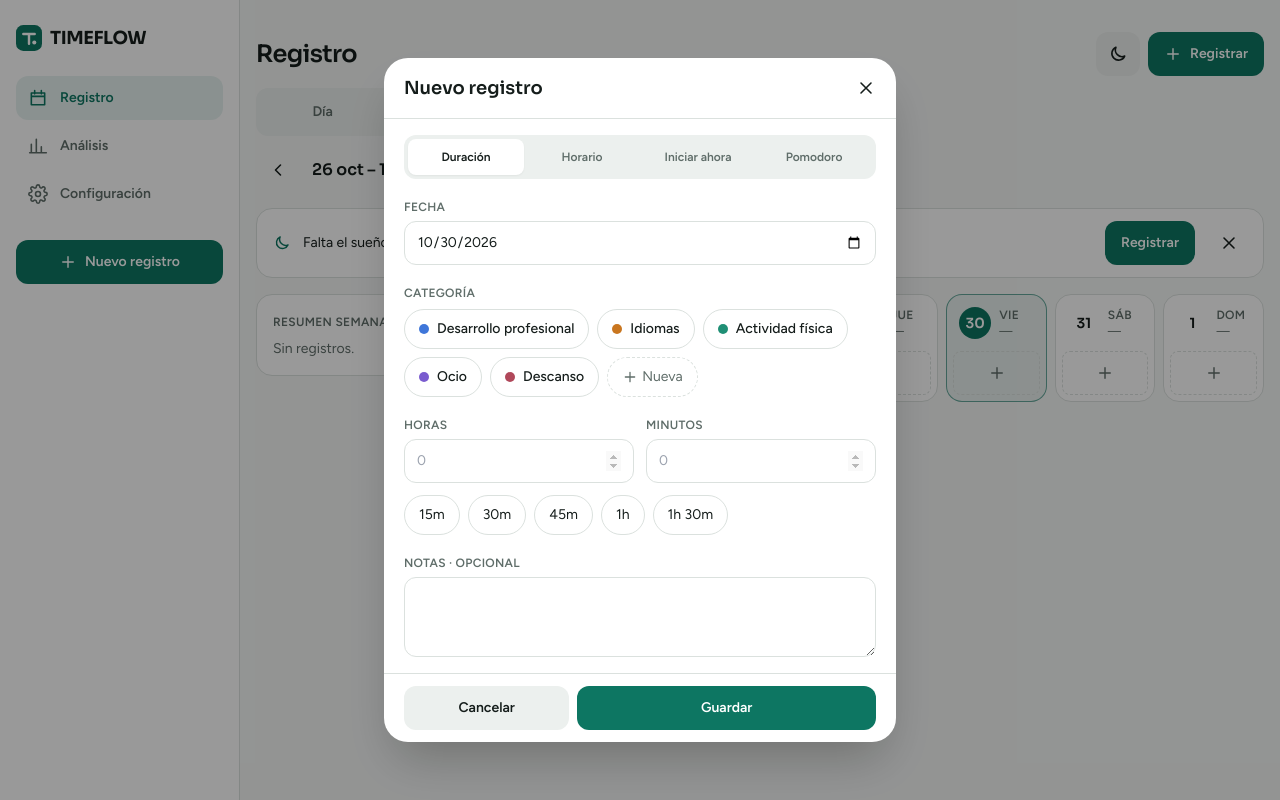
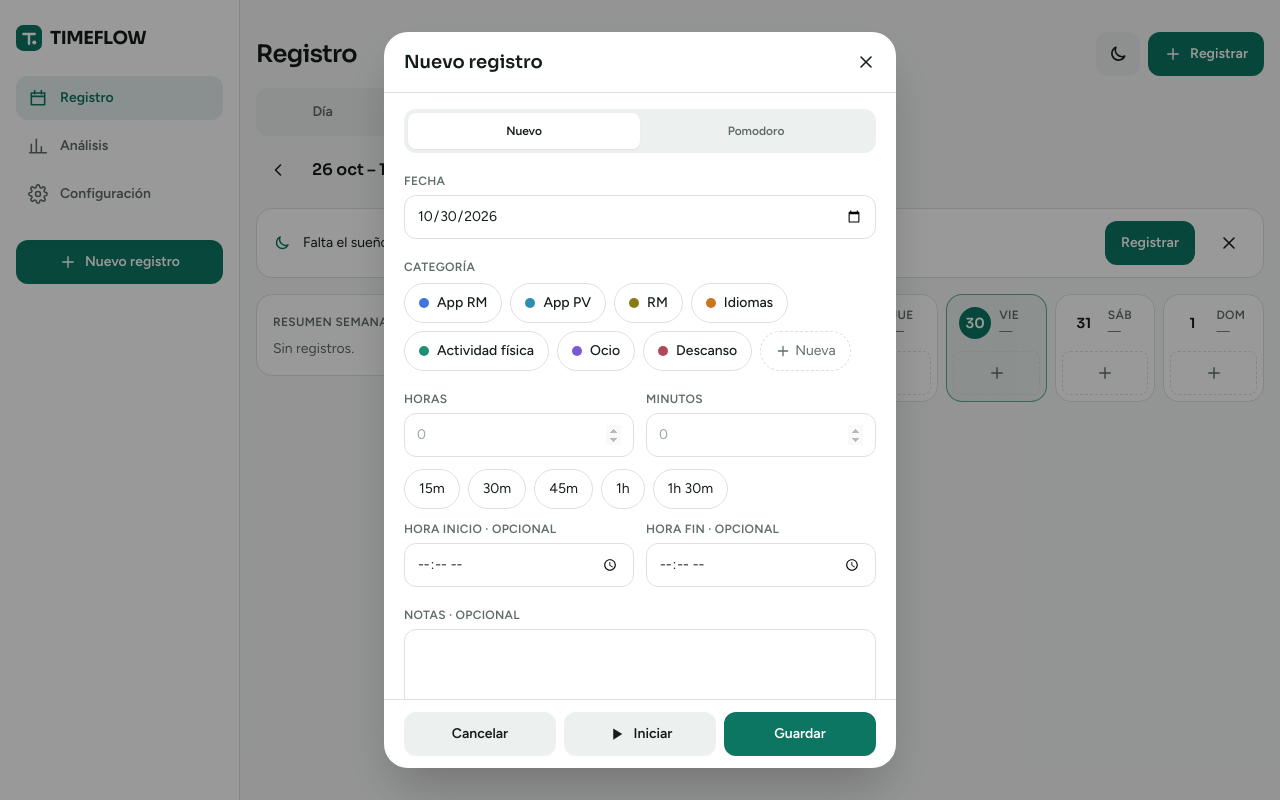
Before and after one commit to PabliVM/TIMEflow, a Next.js app: page / in a window 1280 px wide. Both pictures are taken after a click on the button "Nuevo registro". Built offline with nearby package versions, Linux system fonts and the light colour scheme.

Commit message:
Formulario Nuevo unificado, cronómetro fijo arriba y categorías App RM/App PV/RM
Co-Authored-By: Claude Opus 5.5 <noreply@anthropic.com>
Claude-Session: https://claude.ai/code/session_0124qFp3G6Na1Y9tDcaPquLH

```diff
--- /dev/null
+++ b/src/data/migrations.ts
@@ -0,0 +1,42 @@
+import { CATEGORY_COLORS } from '@/domain/hierarchy';
+import { uuid } from '@/domain/ids';
+import { SEED_VERSION } from '@/domain/seed';
+import type { Snapshot } from '@/domain/types';
+import type { Op } from './repository';
+
+const lower = (s: string) => s.toLocaleLowerCase('es');
+
+/** v2: sustituye "Desarrollo profesional" por App RM, App PV y RM. Conserva históricos. */
+export function migrationOps(s: Snapshot, now = new Date().toISOString()): Op[] {
+  if ((s.settings.seedVersion ?? 1) >= SEED_VERSION) return [];
+  const ops: Op[] = [];
+  const old = s.categories.find((c) => lower(c.name) === 'desarrollo profesional');
+  if (old) {
+    const used = s.entries.some((e) => e.categoryId === old.id) || s.goals.some((g) => g.categoryId === old.id);
+    if (used) {
+      ops.push({ type: 'put', store: 'categories', value: { ...old, archived: true, updatedAt: now } });
+    } else {
+      const acts = s.activities.filter((a) => a.categoryId === old.id);
+      const actIds = new Set(acts.map((a) => a.id));
+      const subs = s.subactivities.filter((x) => actIds.has(x.activityId));
+      const subIds = new Set(subs.map((x) => x.id));
+      ops.push({ type: 'delete', store: 'categories', key: old.id });
+      acts.forEach((a) => ops.push({ type: 'delete', store: 'activities', key: a.id }));
+      subs.forEach((x) => ops.push({ type: 'delete', store: 'subactivities', key: x.id }));
+      s.goalLinks
+        .filter((l) => (l.activityId && actIds.has(l.activityId)) || (l.subactivityId && subIds.has(l.subactivityId)))
+        .forEach((l) => ops.push({ type: 'delete', store: 'goalLinks', key: l.id }));
+    }
+  }
+  const min = s.categories.reduce((m, c) => Math.min(m, c.sortOrder), 0);
+  [['App RM', CATEGORY_COLORS[0]], ['App PV', CATEGORY_COLORS[5]], ['RM', CATEGORY_COLORS[6]]].forEach(([name, color], i) => {
+    if (s.categories.some((c) => lower(c.name) === lower(name))) return;
+    ops.push({
+      type: 'put',
+      store: 'categories',
+      value: { id: uuid(), name, color, sortOrder: min - 3 + i, archived: false, createdAt: now, updatedAt: now },
+    });
+  });
+  ops.push({ type: 'put', store: 'settings', value: { ...s.settings, seedVersion: SEED_VERSION } });
+  return ops;
+}
--- a/src/domain/seed.ts
+++ b/src/domain/seed.ts
@@ -2,9 +2,13 @@ import { uuid } from './ids';
 import type { Activity, Category, Snapshot, Subactivity } from './types';
 import { DEFAULT_SETTINGS, SCHEMA_VERSION } from './types';
 
+export const SEED_VERSION = 2;
+
 /** Estructura inicial de categorías (configuración, no registros). */
 const TREE: [string, string, [string, string[]][]][] = [
-  ['Desarrollo profesional', '#3F76D9', [['Programación', ['SAVEQ', 'YourDate']], ['Trabajo', ['Reuniones']]]],
+  ['App RM', '#3F76D9', []],
+  ['App PV', '#2C8FB0', []],
+  ['RM', '#8A7A12', []],
   ['Idiomas', '#C9761F', [['Inglés', ['Reading', 'Speaking']], ['Francés', ['Vocabulario']]]],
   ['Actividad física', '#1F8F75', [['Gimnasio', ['Pecho', 'Tríceps', 'Hombros']], ['Calistenia', ['Muscle-up', 'Handstand']]]],
   ['Ocio', '#7A5CCF', [['Golf', ['Campo', 'Práctica']], ['Lectura', []]]],
@@ -17,7 +21,7 @@ export function buildSeed(now = new Date()): Snapshot {
   const categories: Category[] = [];
   const activities: Activity[] = [];
   const subactivities: Subactivity[] = [];
-  const settings = { ...DEFAULT_SETTINGS };
+  const settings = { ...DEFAULT_SETTINGS, seedVersion: SEED_VERSION };
   TREE.forEach(([name, color, acts], ci) => {
     const c: Category = { ...base, id: uuid(), name, color, sortOrder: ci };
     categories.push(c);
--- a/src/domain/types.ts
+++ b/src/domain/types.ts
@@ -119,6 +119,8 @@ export interface Settings {
   sleepCategoryId?: ID;
   sleepActivityId?: ID;
   sleepSubactivityId?: ID;
+  /** Versión de la estructura inicial aplicada (migraciones de categorías). */
+  seedVersion?: number;
 }
 
 export interface Snapshot {
--- a/src/state/store.tsx
+++ b/src/state/store.tsx
@@ -3,6 +3,7 @@
 import { createContext, useCallback, useContext, useEffect, useMemo, useRef, useState } from 'react';
 import type { ReactNode } from 'react';
 import { applyOps, createRepository } from '@/data';
+import { migrationOps } from '@/data/migrations';
 import type { Op, Repository } from '@/data';
 import { groupSubsByEntry } from '@/domain/entries';
 import { buildLookup, bySort, isDuplicateName, nextSortOrder, normalizeName } from '@/domain/hierarchy';
@@ -76,6 +77,11 @@ export function StoreProvider({ children, fallback }: { children: ReactNode; fal
     if (!s) {
       s = buildSeed();
       await r.replaceAll(s);
+    }
+    const ops = migrationOps(s);
+    if (ops.length) {
+      await r.apply(ops);
+      s = applyOps(s, ops);
     }
     setSnapshot(s);
   }, []);
--- a/src/ui/TimeflowApp.tsx
+++ b/src/ui/TimeflowApp.tsx
@@ -95,15 +95,23 @@ function Shell() {
         >
           <Icon name="plus" size={18} /> Nuevo registro
         </button>
-        <div className="mt-auto">
-          <TimerBar variant="sidebar" />
-        </div>
       </aside>
 
+      <div className="min-w-0 flex-1">
+      {hasTimer && (
+        <div
+          className="sticky top-0 z-30 border-b border-line bg-bg/90 pb-2 pt-[calc(0.5rem+env(safe-area-inset-top,0px))] backdrop-blur lg:px-8"
+          style={{ paddingLeft: 'max(0.75rem, env(safe-area-inset-left, 0px))', paddingRight: 'max(0.75rem, env(safe-area-inset-right, 0px))' }}
+        >
+          <div className="mx-auto max-w-7xl">
+            <TimerBar />
+          </div>
+        </div>
+      )}
       <main
         className={cx(
-          'mx-auto w-full min-w-0 max-w-7xl px-4 pt-[calc(1rem+env(safe-area-inset-top,0px))] lg:px-8 lg:pb-10 lg:pt-8',
-          hasTimer ? 'pb-48' : 'pb-32',
+          'mx-auto w-full min-w-0 max-w-7xl px-4 pb-32 lg:px-8 lg:pb-10',
+          hasTimer ? 'pt-4 lg:pt-6' : 'pt-[calc(1rem+env(safe-area-inset-top,0px))] lg:pt-8',
         )}
         style={{ paddingLeft: 'max(1rem, env(safe-area-inset-left, 0px))', paddingRight: 'max(1rem, env(safe-area-inset-right, 0px))' }}
       >
@@ -116,11 +124,12 @@ function Shell() {
         {mod === 'analisis' && <AnalysisView />}
         {mod === 'configuracion' && <SettingsView />}
       </main>
+      </div>
 
-      {/* Móvil: FAB + temporizador + navegación inferior */}
+      {/* Móvil: FAB + navegación inferior */}
       <div className="pointer-events-none fixed inset-x-0 bottom-0 z-40 lg:hidden">
         <div className="pointer-events-auto flex flex-col gap-2 px-3 pb-2" style={{ paddingLeft: 'max(0.75rem, env(safe-area-inset-left, 0px))', paddingRight: 'max(0.75rem, env(safe-area-inset-right, 0px))' }}>
-          {mod === 'registro' && !hasTimer && (
+          {mod === 'registro' && (
             <button
               type="button"
               aria-label="Nuevo registro"
@@ -129,23 +138,6 @@ function Shell() {
             >
               <Icon name="plus" size={26} />
             </button>
-          )}
-          {hasTimer && (
-            <div className="flex items-end gap-2">
-              <div className="min-w-0 flex-1">
-                <TimerBar variant="mobile" />
-              </div>
-              {mod === 'registro' && (
-                <button
-                  type="button"
-                  aria-label="Nuevo registro"
-                  onClick={() => ui.openEntryForm({})}
-                  className="flex h-[3.75rem] w-14 shrink-0 items-center justify-center rounded-2xl bg-accent text-accentfg shadow-lg"
-                >
-                  <Icon name="plus" size={24} />
-                </button>
-              )}
-            </div>
           )}
         </div>
         <nav
--- a/src/ui/entry/EntryForm.tsx
+++ b/src/ui/entry/EntryForm.tsx
@@ -1,6 +1,6 @@
 'use client';
 
-import { useMemo, useState } from 'react';
+import { useState } from 'react';
 import { computeRange, validateEntry } from '@/domain/entries';
 import { formatDuration } from '@/domain/format';
 import { uuid } from '@/domain/ids';
@@ -13,7 +13,7 @@ import type { EntryFormRequest } from '../ui-context';
 import { HierarchyPicker } from './HierarchyPicker';
 import type { Selection } from './HierarchyPicker';
 
-type Tab = 'duration' | 'range' | 'timer' | 'pomodoro';
+type Tab = 'new' | 'pomodoro';
 const QUICK = [15, 30, 45, 60, 90];
 
 export function EntryForm() {
@@ -27,69 +27,68 @@ function EntryFormInner({ req }: { req: EntryFormRequest }) {
   const ui = useUI();
   const { snapshot, subsByEntry } = store;
   const existing = req.entryId ? snapshot.entries.find((e) => e.id === req.entryId) : undefined;
-  const lockedTimes = existing && (existing.method === 'timer' || existing.method === 'pomodoro');
+  const lockedTimes = !!existing && (existing.method === 'timer' || existing.method === 'pomodoro');
 
   const [id] = useState(() => existing?.id ?? uuid());
-  const [tab, setTab] = useState<Tab>(() => (existing ? (existing.startAt ? 'range' : 'duration') : (req.method ?? 'duration')));
+  const [tab, setTab] = useState<Tab>(req.method === 'pomodoro' && !existing ? 'pomodoro' : 'new');
   const [date, setDate] = useState(existing?.date ?? req.date ?? todayKey());
   const [sel, setSel] = useState<Selection>(() => ({
     categoryId: existing?.categoryId,
     activityId: existing?.activityId,
     subs: (existing ? (subsByEntry.get(existing.id) ?? []) : []).map((l) => ({ subactivityId: l.subactivityId, durationSeconds: l.durationSeconds })),
   }));
-  const initMin = existing && !existing.startAt ? Math.round(existing.durationSeconds / 60) : 0;
-  const [hours, setHours] = useState(existing && !existing.startAt ? String(Math.floor(initMin / 60)) : '');
-  const [minutes, setMinutes] = useState(existing && !existing.startAt ? String(initMin % 60) : '');
+  const initMin = existing ? Math.round(existing.durationSeconds / 60) : 0;
+  const [hours, setHours] = useState(existing ? String(Math.floor(initMin / 60)) : '');
+  const [minutes, setMinutes] = useState(existing ? String(initMin % 60) : '');
   const [start, setStart] = useState(existing?.startAt ? timeOfDay(existing.startAt) : '');
   const [end, setEnd] = useState(existing?.endAt ? timeOfDay(existing.endAt) : '');
-  const initRange = existing?.startAt && existing.endAt ? (new Date(existing.endAt).getTime() - new Date(existing.startAt).getTime()) / 1000 : 0;
-  const [effective, setEffective] = useState(
-    existing?.startAt && Math.abs(initRange - existing.durationSeconds) > 30 ? String(Math.round(existing.durationSeconds / 60)) : '',
-  );
   const [goalId, setGoalId] = useState(existing?.goalId ?? '');
   const [notes, setNotes] = useState(existing?.notes ?? '');
   const [pomo, setPomo] = useState(String(snapshot.settings.pomodoroDurations[0] ?? 25));
   const [errors, setErrors] = useState<string[]>([]);
   const [busy, setBusy] = useState(false);
 
-  const range = useMemo(() => (tab === 'range' ? computeRange(date, start, end) : null), [tab, date, start, end]);
+  const range = start && end ? computeRange(date, start, end) : null;
   const goals = snapshot.goals.filter((g) => !g.archived || g.id === goalId);
+  const timerActive = !!snapshot.timer;
 
-  const tabs: { value: Tab; label: string }[] = existing
-    ? lockedTimes
-      ? [{ value: 'range', label: 'Horario' }]
-      : [{ value: 'duration', label: 'Duración' }, { value: 'range', label: 'Horario' }]
-    : [
-        { value: 'duration', label: 'Duración' },
-        { value: 'range', label: 'Horario' },
-        { value: 'timer', label: 'Iniciar ahora' },
-        { value: 'pomodoro', label: 'Pomodoro' },
-      ];
+  const setDuration = (totalMin: number) => {
+    setHours(String(Math.floor(totalMin / 60)));
+    setMinutes(String(totalMin % 60));
+  };
+
+  /** Al completar inicio y final, la duración se rellena con el intervalo. */
+  const setTimes = (s: string, e: string) => {
+    setStart(s);
+    setEnd(e);
+    const r = s && e ? computeRange(date, s, e) : null;
+    if (r) setDuration(Math.round(r.seconds / 60));
+  };
 
   const close = () => ui.closeAll();
 
   const save = async () => {
     if (busy) return;
-    let durationSeconds = 0;
+    const typed = Math.round((Number(hours || 0) * 60 + Number(minutes || 0)) * 60);
+    let durationSeconds = typed;
     let startAt: string | undefined;
     let endAt: string | undefined;
     const errs: string[] = [];
-    if (tab === 'duration') {
-      durationSeconds = Math.round((Number(hours || 0) * 60 + Number(minutes || 0)) * 60);
-    } else {
-      if (!range) errs.push('Indica una hora de inicio y otra de finalización distintas.');
+    if (start || end || lockedTimes) {
+      if (!range) errs.push('Indica hora de inicio y final distintas, o deja ambas vacías.');
       else {
         startAt = range.startAt;
         endAt = range.endAt;
-        durationSeconds = effective ? Math.round(Number(effective) * 60) : range.seconds;
-        if (durationSeconds > range.seconds) errs.push('La duración efectiva no puede superar el intervalo.');
+        durationSeconds = typed || range.seconds;
+        if (durationSeconds > range.seconds) errs.push('La duración no puede superar el intervalo entre inicio y final.');
       }
     }
     errs.push(...validateEntry({ categoryId: sel.categoryId, durationSeconds, subactivities: sel.subs }));
     if (errs.length) return setErrors(errs);
-    const method: EntryMethod = existing && existing.method !== 'duration' && existing.method !== 'range' ? existing.method : (tab as EntryMethod);
+    const method: EntryMethod =
+      existing && existing.method !== 'duration' && existing.method !== 'range' ? existing.method : startAt ? 'range' : 'duration';
     const t = nowIso();
-    const entry: TimeEntry = {
+    const entry = {
       ...(existing ?? { createdAt: t, timeZone: localTimeZone() }),
       id,
       date,
@@ -129,8 +128,8 @@ function EntryFormInner({ req }: { req: EntryFormRequest }) {
         tab === 'pomodoro' ? 'pomodoro' : 'normal',
         planned,
       );
+      ui.toast('Cronómetro iniciado');
       close();
-      ui.setTimerOpen(true);
     } catch (e) {
       setErrors([e instanceof UserError ? e.message : 'No se pudo iniciar.']);
     } finally {
@@ -138,50 +137,51 @@ function EntryFormInner({ req }: { req: EntryFormRequest }) {
     }
   };
 
-  const isTimer = tab === 'timer' || tab === 'pomodoro';
-  const timerBlocked = isTimer && !!snapshot.timer;
-
   return (
     <Sheet
       open
       onClose={close}
       title={existing ? 'Editar registro' : 'Nuevo registro'}
       footer={
-        <>
-          <Button className="flex-1" onClick={close}>
-            Cancelar
-          </Button>
-          {isTimer ? (
-            <Button className="flex-[2]" variant="primary" icon="play" onClick={startTimer} disabled={busy || timerBlocked}>
-              {tab === 'pomodoro' ? 'Iniciar pomodoro' : 'Iniciar ahora'}
-            </Button>
-          ) : (
-            <Button className="flex-[2]" variant="primary" onClick={save} disabled={busy}>
-              Guardar
-            </Button>
-          )}
-        </>
+        tab === 'pomodoro' ? (
+          <>
+            <Button className="flex-1" onClick={close}>Cancelar</Button>
+            <Button className="flex-[2]" variant="primary" icon="play" onClick={startTimer} disabled={busy || timerActive}>Iniciar pomodoro</Button>
+          </>
+        ) : (
+          <>
+            <Button className="flex-1" onClick={close}>Cancelar</Button>
+            {!existing && (
+              <Button className="flex-1" icon="play" onClick={startTimer} disabled={busy || timerActive} title="Empieza a cronometrar ahora">
+                Iniciar
+              </Button>
+            )}
+            <Button className="flex-1" variant="primary" onClick={save} disabled={busy}>Guardar</Button>
+          </>
+        )
       }
     >
       <div className="flex flex-col gap-5">
-        {tabs.length > 1 && <Segmented value={tab} onChange={(v) => { setTab(v); setErrors([]); }} options={tabs} size="sm" />}
-
-        {timerBlocked && (
-          <div className="rounded-xl bg-warn/15 p-3 text-sm">
-            Ya hay un temporizador activo.{' '}
-            <button type="button" className="font-semibold underline" onClick={() => { close(); ui.setTimerOpen(true); }}>
-              Ver temporizador
-            </button>
-          </div>
+        {!existing && (
+          <Segmented
+            value={tab}
+            onChange={(v) => { setTab(v); setErrors([]); }}
+            options={[{ value: 'new', label: 'Nuevo' }, { value: 'pomodoro', label: 'Pomodoro' }]}
+            size="sm"
+          />
         )}
 
-        {!isTimer && (
+        {timerActive && !existing && (
+          <p className="rounded-xl bg-warn/15 p-3 text-sm">Ya hay un cronómetro en marcha: finalízalo desde la barra superior para iniciar otro.</p>
+        )}
+
+        {tab === 'new' && (
           <Field label="Fecha">{(fid) => <Input id={fid} type="date" value={date} onChange={(e) => e.target.value && setDate(e.target.value)} />}</Field>
         )}
 
         <HierarchyPicker value={sel} onChange={setSel} />
 
-        {tab === 'duration' && (
+        {tab === 'new' && (
           <div className="flex flex-col gap-3">
             <div className="grid grid-cols-2 gap-3">
               <Field label="Horas">{(fid) => <Input id={fid} type="number" inputMode="numeric" min={0} max={24} value={hours} onChange={(e) => setHours(e.target.value)} placeholder="0" />}</Field>
@@ -189,38 +189,21 @@ function EntryFormInner({ req }: { req: EntryFormRequest }) {
             </div>
             <div className="flex flex-wrap gap-2">
               {QUICK.map((m) => (
-                <button
-                  key={m}
-                  type="button"
-                  onClick={() => { setHours(String(Math.floor(m / 60))); setMinutes(String(m % 60)); }}
-                  className="min-h-10 rounded-full border border-line px-3.5 text-sm hover:bg-surface2"
-                >
+                <button key={m} type="button" onClick={() => setDuration(m)} className="min-h-10 rounded-full border border-line px-3.5 text-sm hover:bg-surface2">
                   {formatDuration(m * 60)}
                 </button>
               ))}
             </div>
-          </div>
-        )}
-
-        {tab === 'range' && (
-          <div className="flex flex-col gap-3">
             <div className="grid grid-cols-2 gap-3">
-              <Field label="Inicio">{(fid) => <Input id={fid} type="time" value={start} onChange={(e) => setStart(e.target.value)} />}</Field>
-              <Field label="Final">{(fid) => <Input id={fid} type="time" value={end} onChange={(e) => setEnd(e.target.value)} />}</Field>
+              <Field label={lockedTimes ? 'Hora inicio' : 'Hora inicio · opcional'}>{(fid) => <Input id={fid} type="time" value={start} onChange={(e) => setTimes(e.target.value, end)} />}</Field>
+              <Field label={lockedTimes ? 'Hora fin' : 'Hora fin · opcional'}>{(fid) => <Input id={fid} type="time" value={end} onChange={(e) => setTimes(start, e.target.value)} />}</Field>
             </div>
-            <p className="text-sm text-muted">
-              {range ? (
-                <>
-                  Intervalo: <strong className="text-fg">{formatDuration(range.seconds)}</strong>
-                  {range.crossesMidnight && ' · termina al día siguiente'}
-                </>
-              ) : (
-                'La duración se calcula automáticamente.'
-              )}
-            </p>
-            <Field label="Duración efectiva (min) · opcional" hint="Para descontar interrupciones. Vacío = intervalo completo.">
-              {(fid) => <Input id={fid} type="number" inputMode="numeric" min={1} value={effective} onChange={(e) => setEffective(e.target.value)} />}
-            </Field>
+            {range && (
+              <p className="text-sm text-muted">
+                Intervalo <strong className="text-fg">{formatDuration(range.seconds)}</strong>
+                {range.crossesMidnight && ' · termina al día siguiente'}. Puedes reducir la duración para descontar interrupciones.
+              </p>
+            )}
           </div>
         )}
 
@@ -244,18 +227,12 @@ function EntryFormInner({ req }: { req: EntryFormRequest }) {
           </div>
         )}
 
-        {tab === 'timer' && <p className="text-sm text-muted">Se guardará la hora exacta de inicio. Podrás pausar y finalizar desde cualquier pantalla.</p>}
-
         {goals.length > 0 && (
           <Field label="Objetivo relacionado · opcional">
             {(fid) => (
               <Select id={fid} value={goalId} onChange={(e) => setGoalId(e.target.value)}>
                 <option value="">Ninguno</option>
-                {goals.map((g) => (
-                  <option key={g.id} value={g.id}>
-                    {g.name}
-                  </option>
-                ))}
+                {goals.map((g) => <option key={g.id} value={g.id}>{g.name}</option>)}
               </Select>
             )}
           </Field>
@@ -265,9 +242,7 @@ function EntryFormInner({ req }: { req: EntryFormRequest }) {
 
         {errors.length > 0 && (
           <ul className="rounded-xl bg-danger/10 p-3 text-sm text-danger" role="alert">
-            {errors.map((e) => (
-              <li key={e}>{e}</li>
-            ))}
+            {errors.map((e) => <li key={e}>{e}</li>)}
           </ul>
         )}
       </div>
--- a/src/ui/ui-context.tsx
+++ b/src/ui/ui-context.tsx
@@ -117,7 +117,7 @@ export function UIProvider({ children }: { children: ReactNode }) {
       {toastMsg && (
         <div
           role="status"
-          className="pointer-events-none fixed inset-x-0 top-[calc(0.75rem+env(safe-area-inset-top,0px))] z-[60] flex justify-center px-4"
+          className="pointer-events-none fixed inset-x-0 bottom-[calc(5.5rem+env(safe-area-inset-bottom,0px))] z-[60] flex justify-center px-4 lg:bottom-8"
         >
           <div className="rounded-full bg-fg px-4 py-2 text-sm font-medium text-bg shadow-lg animate-fade">{toastMsg}</div>
         </div>
```
Also changed, not shown: src/ui/timer/Timer.tsx (+10 -11 lines), 1 other file (tests, documents, lock files or other folders).
